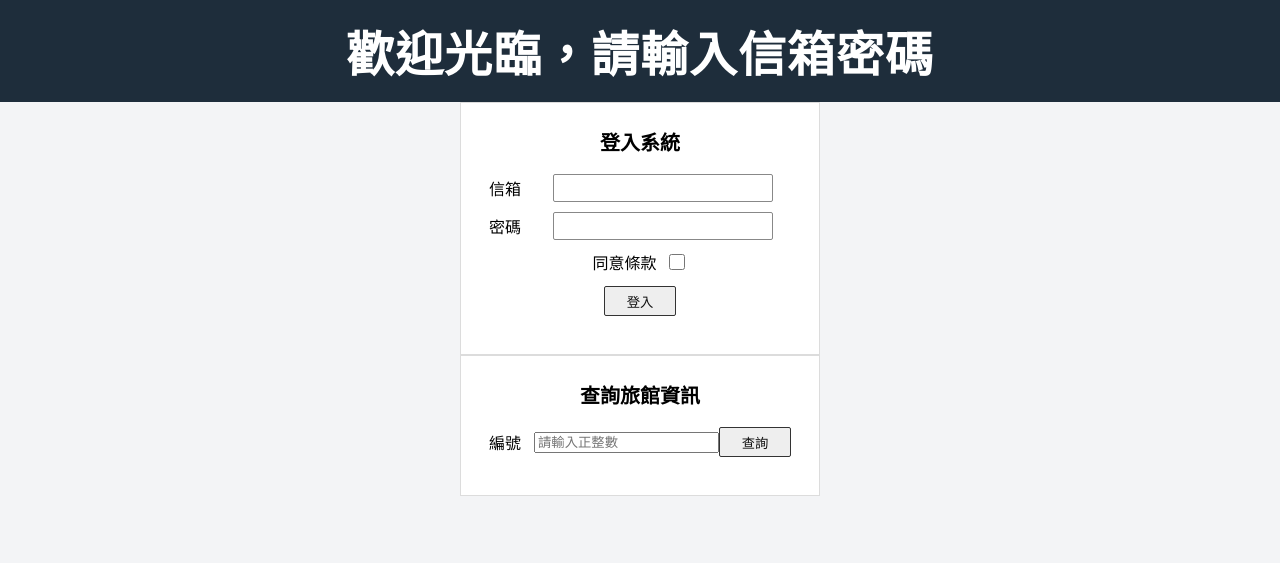
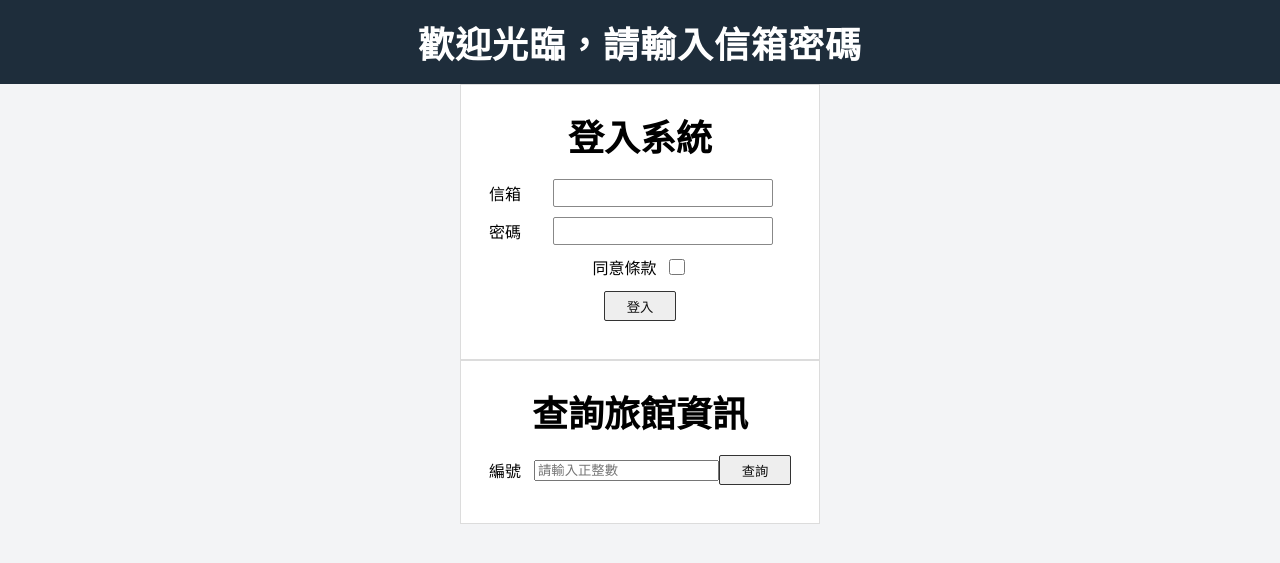
Before and after one commit to heartwar9420/wehelp-stage1, a FastAPI app: page / in a window 1280 px wide. Shown: the top 563 px of the page. Run offline with FastAPI, Linux system fonts and the light colour scheme.

Commit message:
Add files via upload

```diff
--- a/week4/main.py
+++ b/week4/main.py
@@ -48,14 +48,14 @@ async def login(email: str = Form(""), password: str = Form(""), request: Reques
     p = password.strip()
 
     if not e or not p:
-        return RedirectResponse("/error?msg=請輸入信箱和密碼", status_code=303)
+        return RedirectResponse("/ohoh?msg=請輸入信箱和密碼", status_code=303)
 
     if e == "abc@abc.com" and p == "abc":
         request.session["LOGGED_IN"] = True
         request.session["EMAIL"] = e
         return RedirectResponse("/member", status_code=303)
 
-    return RedirectResponse("/error?msg=信箱或密碼輸入錯誤", status_code=303)
+    return RedirectResponse("/ohoh?msg=信箱或密碼輸入錯誤", status_code=303)
 
 # Member
 @app.get("/member", response_class=HTMLResponse)
@@ -70,10 +70,15 @@ async def logout(request: Request):
     request.session.clear()
     return RedirectResponse("/", status_code=303)
 
-# Error
-@app.get("/error", response_class=HTMLResponse)
-async def error(request: Request, msg: str = "發生未知錯誤"):
-    return templates.TemplateResponse("error.html", {"request": request, "msg": msg})
+# ohoh Page
+@app.get("/ohoh", response_class=HTMLResponse)
+async def ohoh(request: Request, msg: str = "發生未知錯誤"):
+    return templates.TemplateResponse(
+        "ohoh.html",{
+            "request": request,
+            "msg": msg,
+        }
+    )
 
 # Hotel
 @app.get("/hotel/{hotel_id}", response_class=HTMLResponse)
--- a/week4/static/style.css
+++ b/week4/static/style.css
@@ -13,7 +13,7 @@ body {
 }
 .banner h1 {
   margin: 0;
-  font-size: 48px;
+  font-size: 36px;
   letter-spacing: 1px;
 }
 
@@ -36,12 +36,13 @@ body {
   background: #fff;
   border: 1px solid #dcdcdc;
   padding: 24px 28px 28px;
+  font-size: 24px;
 }
 
 .form-title {
   text-align: center;
   margin: 0 0 18px 0;
-  font-size: 20px;
+  font-size: 36px;
   font-weight: 700;
 }
 
```
Also changed, not shown: week4/templates/ohoh.html (added, +11 -0 lines).
